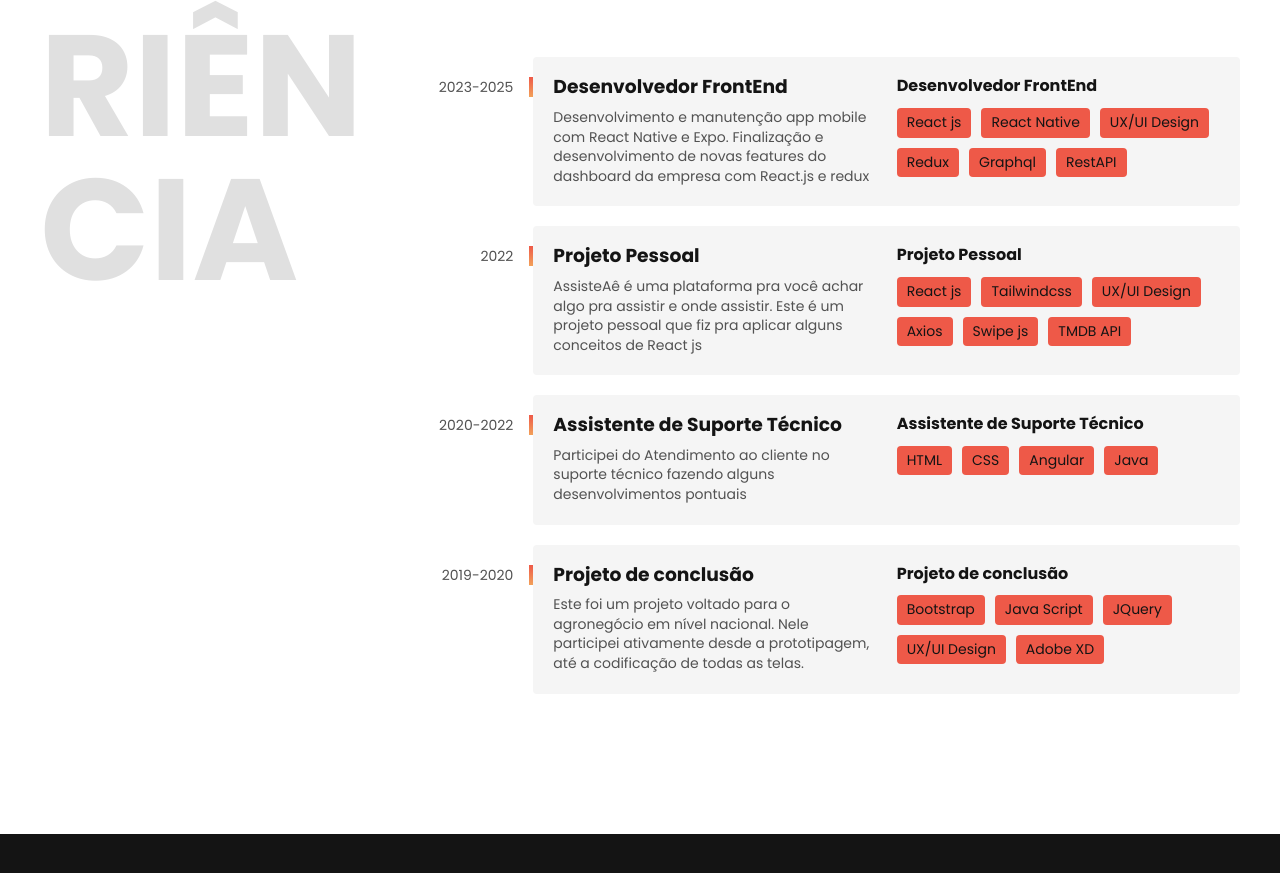
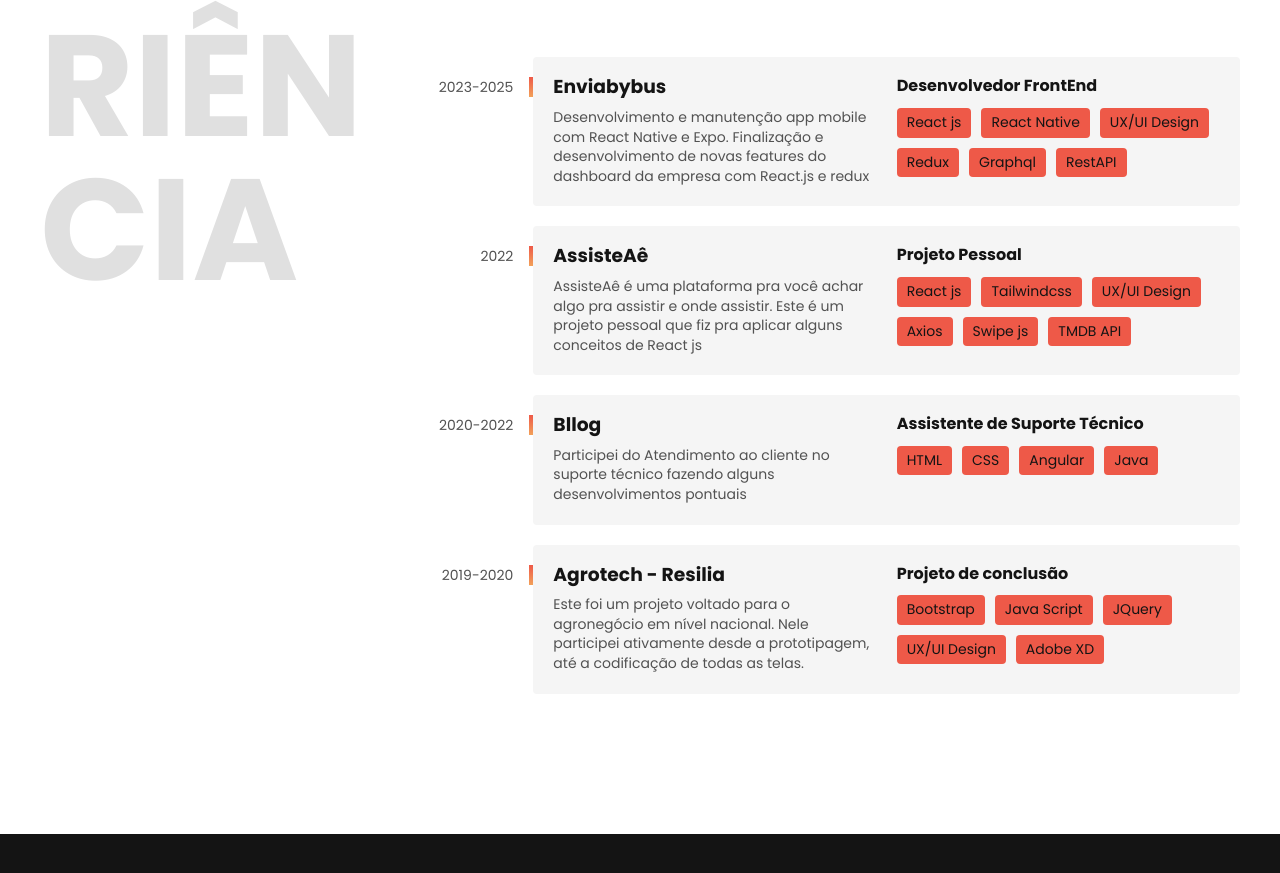
Before and after one commit to felipejesus-front/felipejesus-front.github.io, a website: page index.html in a window 1280 px wide. Shown: the part 964-1837 px from the top of the page. Drawn offline with Linux system fonts and the light colour scheme.

Commit message:
label adjustment

```diff
--- a/index.html
+++ b/index.html
@@ -83,13 +83,12 @@
 					<span class="empresa-ano" data-translate="experiencia.empresa1.ano"
 						>2023-2025</span
 					>
-					<h3
+					<h3 class="empresa-titulo">Enviabybus</h3>
+					<span
+						data-translate="experiencia.empresa1.titulo"
 						class="empresa-titulo"
-						data-translate="experiencia.empresa1.titulo"
+						>Desenvolvedor FrontEnd</span
 					>
-						Desenvolvedor FrontEnd
-					</h3>
-					<span class="empresa-titulo">Desenvolvedor FrontEnd</span>
 					<p class="empresa-texto" data-translate="experiencia.empresa1.texto">
 						Desenvolvimento e manutenção app mobile com React Native e
 						Expo.Finalização e desenvolvimento de novas features do dashboard da
@@ -109,13 +108,12 @@
 					<span class="empresa-ano" data-translate="experiencia.empresa2.ano"
 						>2022</span
 					>
-					<h3
+					<h3 class="empresa-titulo">AssisteAê</h3>
+					<span
+						data-translate="experiencia.empresa2.titulo"
 						class="empresa-titulo"
-						data-translate="experiencia.empresa2.titulo"
+						>Projeto Pessoal</span
 					>
-						Projeto Pessoal
-					</h3>
-					<span class="empresa-titulo">Projeto Pessoal</span>
 					<p class="empresa-texto" data-translate="experiencia.empresa2.texto">
 						AssisteAê é uma plataforma pra você achar algo pra assistir e onde
 						assistir. Este é um projeto pessoal que fiz pra aplicar alguns
@@ -135,12 +133,7 @@
 					<span class="empresa-ano" data-translate="experiencia.empresa3.ano"
 						>2020-2022</span
 					>
-					<h3
-						class="empresa-titulo"
-						data-translate="experiencia.empresa3.titulo"
-					>
-						Bllog
-					</h3>
+					<h3 class="empresa-titulo">Bllog</h3>
 					<span
 						class="empresa-titulo"
 						data-translate="experiencia.empresa3.titulo"
@@ -162,12 +155,7 @@
 					<span class="empresa-ano" data-translate="experiencia.empresa4.ano"
 						>2019-2020</span
 					>
-					<h3
-						class="empresa-titulo"
-						data-translate="experiencia.empresa4.titulo"
-					>
-						Agrotech - Resilia
-					</h3>
+					<h3 class="empresa-titulo">Agrotech - Resilia</h3>
 					<span
 						class="empresa-titulo"
 						data-translate="experiencia.empresa4.titulo"
```
